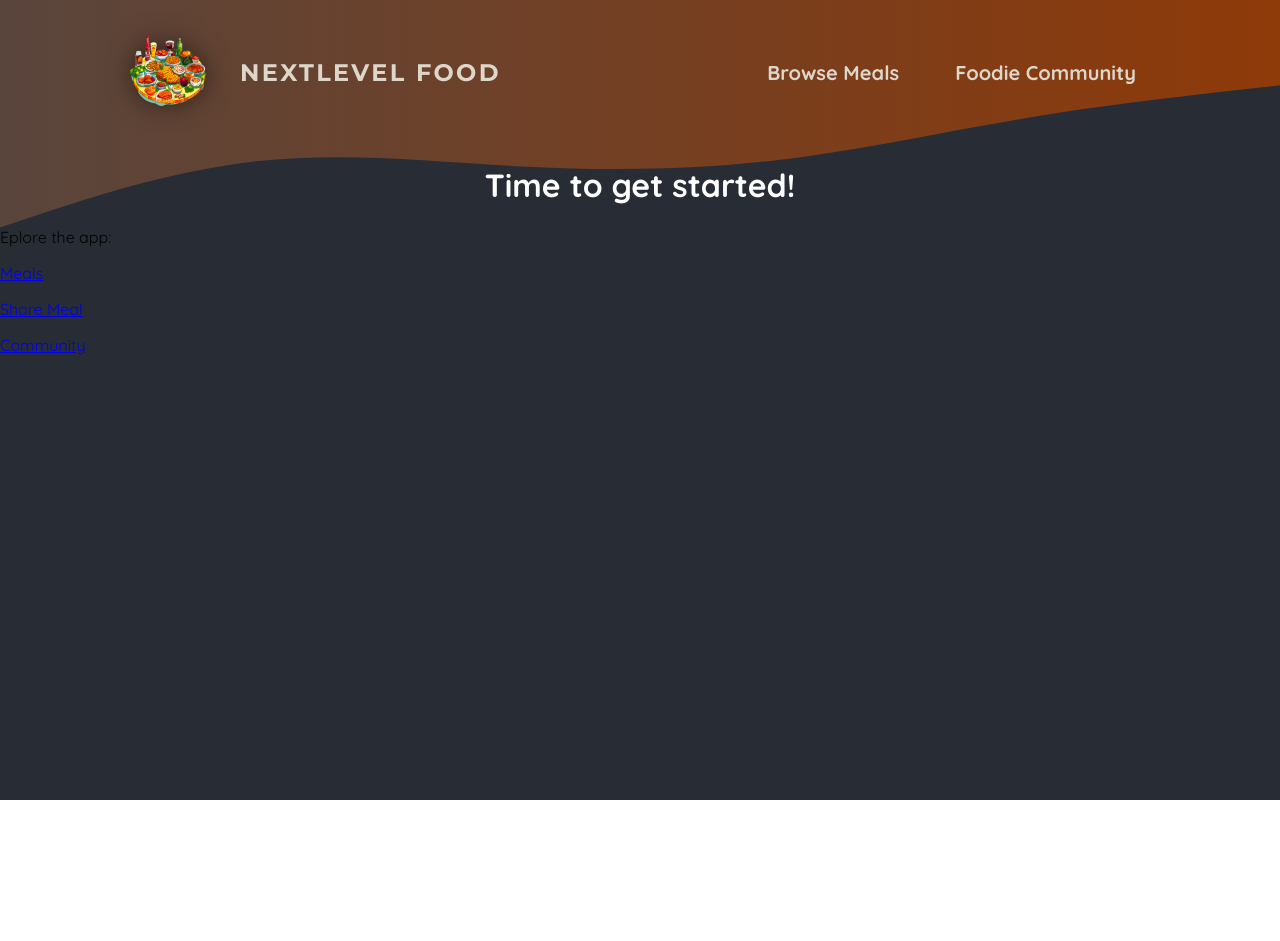
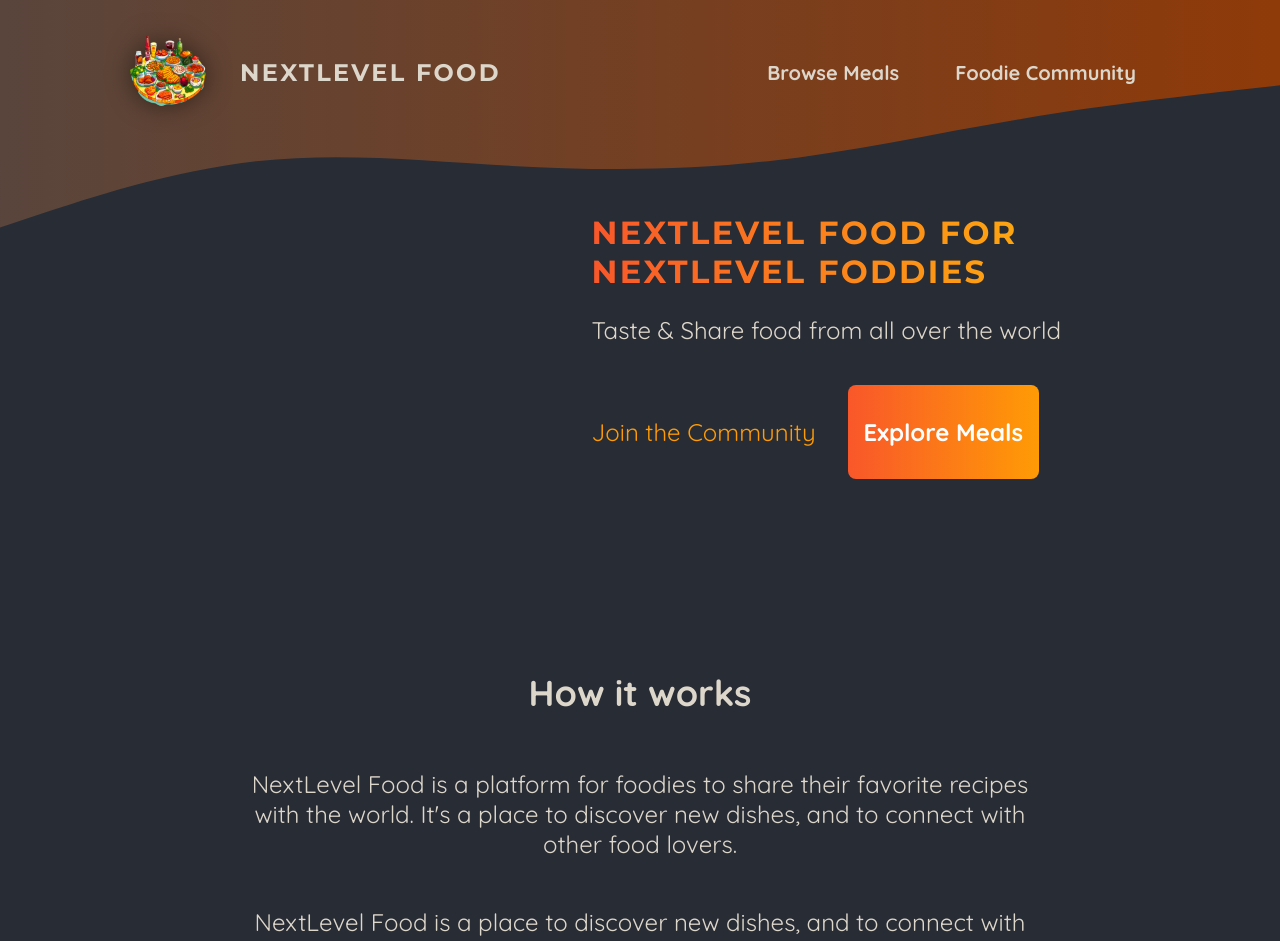
Before and after one commit to hernorusso/foodies, a Next.js app: page / in a window 1280 px wide. Shown: the top 941 px of the page. Before the commit the page ends 800 px from the top, so only its background shows below. Built offline with nearby package versions, Linux system fonts and the light colour scheme.

Commit message:
Add main content

```diff
--- a/app/page.js
+++ b/app/page.js
@@ -1,22 +1,54 @@
 import Link from "next/link";
 
-export default function Home() {
-  return (
+import styles from "./page.module.css";
+
+const Home = () => (
+  <>
+    <header className={styles.header}>
+      <div className={styles.slideshow}></div>
+      <div>
+        <div className={styles.hero}>
+          <h1>NextLevel Food for NextLevel Foddies</h1>
+          <p>Taste & Share food from all over the world</p>
+        </div>
+        <div className={styles.cta}>
+          <Link href="/community">
+            <p>Join the Community</p>
+          </Link>
+          <Link href="/meals">
+            <p>Explore Meals</p>
+          </Link>
+        </div>
+      </div>
+    </header>
     <main>
-      <h1 style={{ color: "white", textAlign: "center" }}>
-        Time to get started!
-      </h1>
+      <section className={styles.section}>
+        <h2>How it works</h2>
+        <p>
+          NextLevel Food is a platform for foodies to share their favorite
+          recipes with the world. It&apos;s a place to discover new dishes, and
+          to connect with other food lovers.
+        </p>
+        <p>
+          NextLevel Food is a place to discover new dishes, and to connect with
+          other food lovers.
+        </p>
+      </section>
 
-      <p>Eplore the app:</p>
-      <Link href="/meals">
-        <p>Meals</p>
-      </Link>
-      <Link href="/meals/share">
-        <p>Share Meal</p>
-      </Link>
-      <Link href="/community">
-        <p>Community</p>
-      </Link>
+      <section className={styles.section}>
+        <h2>Why NextLevel Food?</h2>
+        <p>
+          NextLevel Food is a platform for foodies to share their favorite
+          recipes with the world. It&apos;s a place to discover new dishes, and
+          to connect with other food lovers.
+        </p>
+        <p>
+          NextLevel Food is a place to discover new dishes, and to connect with
+          other food lovers.
+        </p>
+      </section>
     </main>
-  );
-}
+  </>
+);
+
+export default Home;
--- /dev/null
+++ b/app/page.module.css
@@ -0,0 +1,75 @@
+.header {
+  display: flex;
+  gap: 3rem;
+  margin: 3rem auto;
+  width: 90%;
+  max-width: 75rem;
+}
+
+.slideshow {
+  width: 40rem;
+  height: 25rem;
+}
+
+.hero {
+  color: #ddd6cb;
+  font-size: 1.5rem;
+}
+
+.hero h1 {
+  font-size: 2rem;
+  font-weight: bold;
+  font-family: "Montserrat", sans-serif;
+  letter-spacing: 0.15rem;
+  text-transform: uppercase;
+  background: linear-gradient(90deg, #f9572a, #ffc905);
+  background-clip: text;
+  -webkit-background-clip: text;
+  -webkit-text-fill-color: transparent;
+}
+
+.cta {
+  font-size: 1.5rem;
+  display: flex;
+  gap: 1rem;
+}
+
+.cta a {
+  display: inline-block;
+  margin-top: 1rem;
+  padding: 0.5rem 1rem;
+  border-radius: 0.5rem;
+  background: linear-gradient(90deg, #f9572a, #ff9b05);
+  color: #ffffff;
+  font-weight: bold;
+  text-decoration: none;
+}
+
+.cta a:hover,
+.cta a:active {
+  background: linear-gradient(90deg, #fd4715, #f9b241);
+}
+
+.cta a:first-child {
+  background: transparent;
+  font-weight: normal;
+  color: #ff9b05;
+  padding-left: 0;
+}
+
+.cta a:first-child:hover,
+.cta a:first-child:active {
+  background: transparent;
+  color: #f9b241;
+}
+
+.section {
+  display: flex;
+  flex-direction: column;
+  color: #ddd6cb;
+  font-size: 1.5rem;
+  max-width: 50rem;
+  width: 90%;
+  margin: 2rem auto;
+  text-align: center;
+}
```
